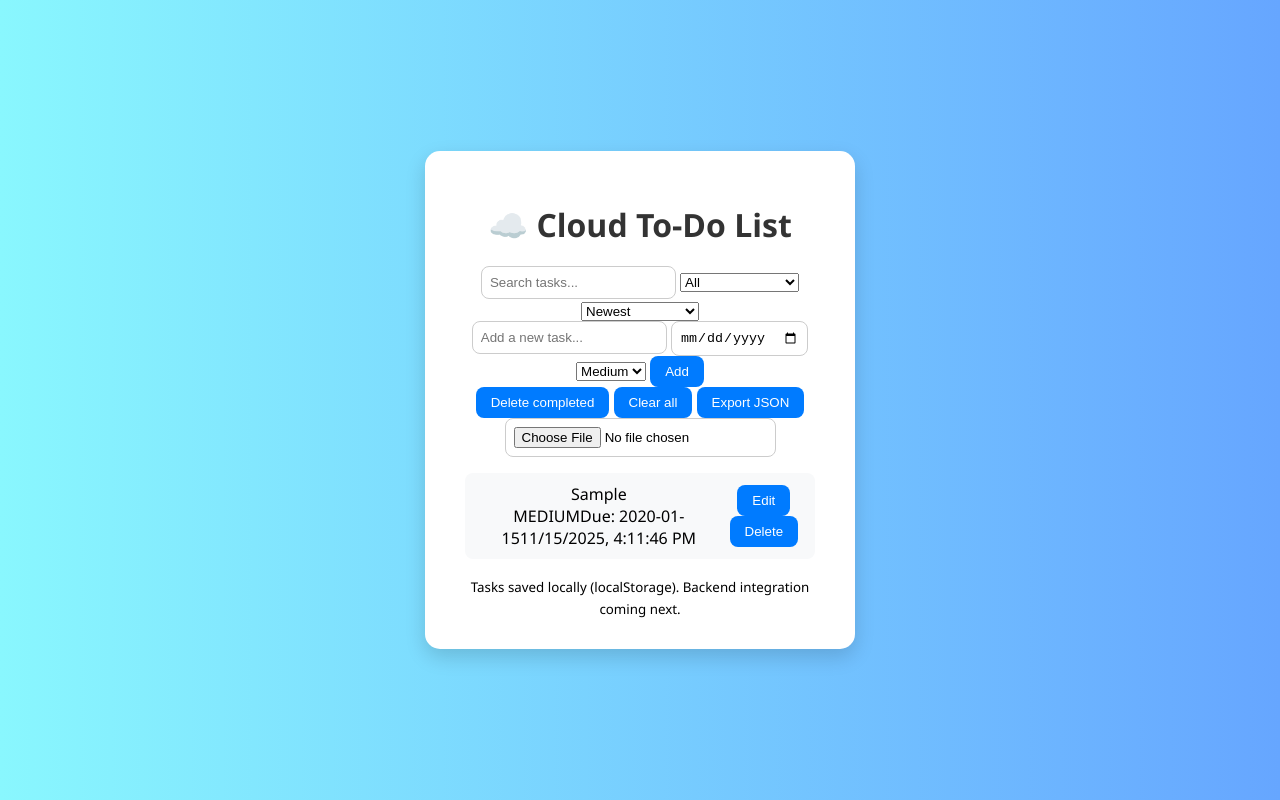
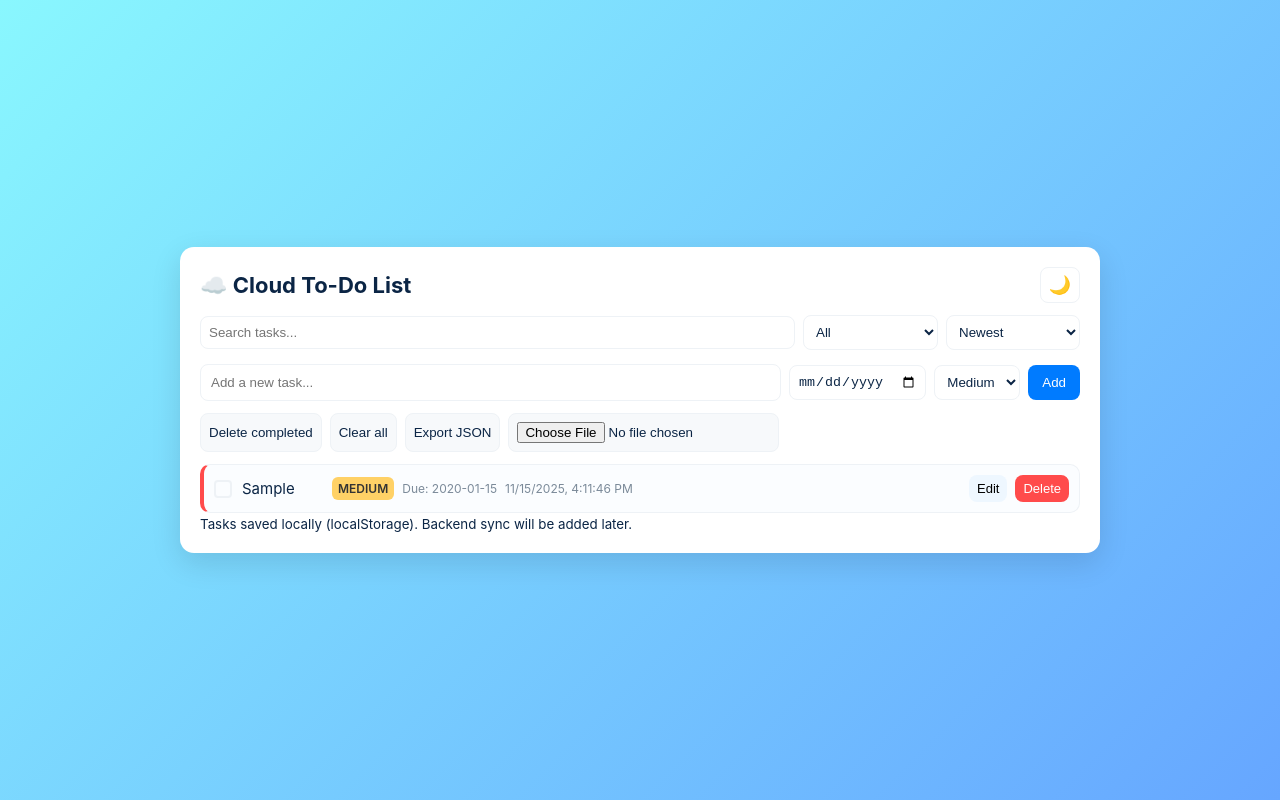
Before and after one commit to anujahanamagoudar/cloud-todo, a website: page index.html in a window 1280 px wide. Both pictures are taken after typing "Sample", "2020-01-15" into the empty fields and a click on the button "Add". Drawn offline with Linux system fonts and the light colour scheme.

Commit message:
Updated complete frontend: UI + dark mode + enhancements

```diff
--- a/index.html
+++ b/index.html
@@ -9,7 +9,12 @@
   <body>
     <div class="app-container">
       <header>
-        <h1>☁️ Cloud To-Do List</h1>
+        <div class="header-row">
+          <h1>☁️ Cloud To-Do List</h1>
+          <!-- Dark Mode Toggle -->
+          <button id="themeToggle" class="theme-toggle" aria-label="Toggle theme">🌙</button>
+        </div>
+
         <div class="top-actions">
           <input id="searchInput" placeholder="Search tasks..." />
           <select id="filterSelect">
@@ -48,10 +53,10 @@
         <input id="importFile" type="file" accept="application/json" />
       </section>
 
-      <ul id="taskList" class="task-list"></ul>
+      <ul id="taskList" class="task-list" aria-live="polite"></ul>
 
       <footer>
-        <small>Tasks saved locally (localStorage). Backend integration coming next.</small>
+        <small>Tasks saved locally (localStorage). Backend sync will be added later.</small>
       </footer>
     </div>
 
--- a/main.js
+++ b/main.js
@@ -1,7 +1,5 @@
-// main.js — defensive (avoid null refs and common runtime errors)
-
+// main.js — defensive, feature-rich frontend (no TypeScript build required)
 (function () {
-  // getElement helper (returns null if not found)
   const $ = (id) => document.getElementById(id);
 
   const taskInput = $("taskInput");
@@ -16,46 +14,38 @@
   const clearAllBtn = $("clearAll");
   const exportBtn = $("exportBtn");
   const importFile = $("importFile");
+  const themeToggle = $("themeToggle");
 
   if (!taskList) {
-    console.error("Critical: #taskList not found in HTML. Make sure index.html includes <ul id='taskList'>.");
+    console.error("Critical: #taskList not found. Check index.html.");
     return;
   }
 
-  // load tasks safely
+  // load tasks
   let tasks = [];
   try {
     const raw = localStorage.getItem("tasks");
     tasks = raw ? JSON.parse(raw) : [];
     if (!Array.isArray(tasks)) tasks = [];
   } catch (e) {
-    console.warn("Could not parse tasks from localStorage, resetting.", e);
+    console.warn("Could not parse tasks, resetting.", e);
     tasks = [];
   }
 
   const save = () => {
-    try {
-      localStorage.setItem("tasks", JSON.stringify(tasks));
-    } catch (e) {
-      console.warn("Saving tasks failed:", e);
-    }
+    try { localStorage.setItem("tasks", JSON.stringify(tasks)); } catch (e) { console.warn(e); }
   };
 
   const uid = () => Date.now().toString(36) + Math.random().toString(36).slice(2, 8);
 
   const todayISO = () => {
     const d = new Date();
-    const y = d.getFullYear();
-    const m = String(d.getMonth() + 1).padStart(2, "0");
-    const day = String(d.getDate()).padStart(2, "0");
-    return `${y}-${m}-${day}`;
+    return `${d.getFullYear()}-${String(d.getMonth()+1).padStart(2,"0")}-${String(d.getDate()).padStart(2,"0")}`;
   };
 
-  function isOverdue(t) {
-    return t && t.dueDate ? t.dueDate < todayISO() && !t.completed : false;
-  }
+  function isOverdue(t) { return t && t.dueDate ? t.dueDate < todayISO() && !t.completed : false; }
 
-  // Render tasks into #taskList
+  // Render function
   function renderTasks() {
     const q = (searchInput && searchInput.value || "").trim().toLowerCase();
     const filter = (filterSelect && filterSelect.value) || "all";
@@ -63,7 +53,7 @@
 
     let list = tasks.slice();
 
-    // Filter
+    // filters
     if (filter === "active") list = list.filter(t => !t.completed);
     if (filter === "completed") list = list.filter(t => t.completed);
     if (filter === "overdue") list = list.filter(isOverdue);
@@ -71,10 +61,9 @@
     if (filter === "medium") list = list.filter(t => t.priority === "medium");
     if (filter === "low") list = list.filter(t => t.priority === "low");
 
-    // Search
     if (q) list = list.filter(t => (t.text || "").toLowerCase().includes(q));
 
-    // Sort
+    // sorting
     if (sort === "created_desc") list.sort((a, b) => b.createdAt - a.createdAt);
     if (sort === "created_asc") list.sort((a, b) => a.createdAt - b.createdAt);
     if (sort === "due_asc") list.sort((a, b) => {
@@ -87,11 +76,9 @@
       list.sort((a, b) => order[a.priority] - order[b.priority]);
     }
 
-    // clear
     taskList.innerHTML = "";
 
     list.forEach(t => {
-      // defensive checks
       if (!t || !t.id) return;
 
       const li = document.createElement("li");
@@ -136,9 +123,7 @@
 
       const created = document.createElement("span");
       created.className = "timestamp";
-      let createdText = "";
-      try { createdText = new Date(t.createdAt).toLocaleString(); } catch(e) { createdText = ""; }
-      created.textContent = createdText;
+      try { created.textContent = new Date(t.createdAt).toLocaleString(); } catch (e) { created.textContent = ""; }
 
       meta.appendChild(priorityBadge);
       if (t.dueDate) meta.appendChild(dueEl);
@@ -170,13 +155,11 @@
         save(); renderTasks();
       });
 
-      // priority change on click
       priorityBadge.addEventListener("click", () => {
         t.priority = t.priority === "high" ? "medium" : t.priority === "medium" ? "low" : "high";
         save(); renderTasks();
       });
 
-      // change due date quickly
       dueEl.addEventListener("click", () => {
         const newDate = prompt("Set due date (YYYY-MM-DD), empty to remove:", t.dueDate || "");
         if (newDate === null) return;
@@ -191,10 +174,10 @@
       li.appendChild(btns);
       taskList.appendChild(li);
 
-      // drag & drop (defensive)
+      // drag & drop for reordering
       li.draggable = true;
       li.addEventListener("dragstart", (e) => {
-        try { e.dataTransfer && e.dataTransfer.setData("text/plain", t.id); } catch (_) {}
+        try { e.dataTransfer && e.dataTransfer.setData("text/plain", t.id); } catch(_) {}
         li.classList.add("dragging");
       });
       li.addEventListener("dragend", () => li.classList.remove("dragging"));
@@ -209,7 +192,7 @@
             tasks.splice(toIndex, 0, moved);
             save(); renderTasks();
           }
-        } catch (err) { /* ignore drop errors */ }
+        } catch (err) { /* ignore */ }
       });
       li.addEventListener("dragover", (e) => e.preventDefault());
     });
@@ -228,7 +211,7 @@
       priority: (prioritySelect && prioritySelect.value) || "medium"
     };
     tasks.unshift(newTask);
-    if (taskInput) taskInput.value = "";
+    taskInput.value = "";
     if (dueInput) dueInput.value = "";
     save(); renderTasks();
   }
@@ -281,7 +264,6 @@
     } catch (e) { alert("Import failed"); }
   });
 
-  // search/filter/sort listeners
   searchInput && searchInput.addEventListener("input", () => renderTasks());
   filterSelect && filterSelect.addEventListener("change", () => renderTasks());
   sortSelect && sortSelect.addEventListener("change", () => renderTasks());
@@ -289,6 +271,22 @@
   addBtn && addBtn.addEventListener("click", addTask);
   taskInput && taskInput.addEventListener("keydown", (e) => { if (e.key === "Enter") addTask(); });
 
+  // theme: load saved
+  try {
+    const savedTheme = localStorage.getItem("theme") || "light";
+    if (savedTheme === "dark") {
+      document.body.classList.add("dark");
+      if (themeToggle) themeToggle.textContent = "☀️";
+    }
+  } catch (e) { /* ignore */ }
+
+  // theme toggle
+  themeToggle && themeToggle.addEventListener("click", () => {
+    const isDark = document.body.classList.toggle("dark");
+    themeToggle.textContent = isDark ? "☀️" : "🌙";
+    try { localStorage.setItem("theme", isDark ? "dark" : "light"); } catch (e) {}
+  });
+
   // initial render
   renderTasks();
 })();
--- a/style.css
+++ b/style.css
@@ -1,79 +1,91 @@
-body {
-  font-family: 'Segoe UI', Tahoma, sans-serif;
-  background: linear-gradient(to right, #89f7fe, #66a6ff);
-  min-height: 100vh;
-  display: flex;
-  align-items: center;
-  justify-content: center;
-  margin: 0;
+/* Theme variables */
+:root{
+  --bg1:#89f7fe;
+  --bg2:#66a6ff;
+  --card:#ffffff;
+  --text:#0b2545;
+  --item-bg:#fbfdff;
+  --border:#eef2f6;
+  --muted:#7b8a99;
+  --accent:#007bff;
+  --danger:#ff4b4b;
+  --success:#2bb673;
+  --high:#ff8a65;
+  --medium:#ffd166;
+  --low:#a3d2ca;
 }
 
-.app-container {
-  background-color: white;
-  border-radius: 15px;
-  padding: 30px 40px;
-  box-shadow: 0 8px 20px rgba(0, 0, 0, 0.15);
-  width: 350px;
-  text-align: center;
+/* Dark theme overrides */
+.dark{
+  --bg1:#11121a;
+  --bg2:#1b1b2b;
+  --card:#12121a;
+  --text:#e6e6e6;
+  --item-bg:#1b1b26;
+  --border:#2a2a3a;
+  --muted:#9aa4b2;
+  --accent:#4aa3ff;
 }
 
-h1 {
-  color: #333;
-  margin-bottom: 20px;
+/* Basic reset */
+*{box-sizing:border-box}
+body{
+  font-family:Inter,system-ui,Segoe UI,Roboto,'Helvetica Neue',Arial;
+  background:linear-gradient(135deg,var(--bg1),var(--bg2));
+  min-height:100vh;margin:0;display:flex;align-items:center;justify-content:center;
+  padding:20px;color:var(--text);
 }
 
-.todo-input {
-  display: flex;
-  gap: 10px;
-  margin-bottom: 20px;
+.app-container{
+  width:100%;
+  max-width:920px;
+  background:var(--card);
+  border-radius:14px;
+  padding:20px;
+  box-shadow:0 10px 30px rgba(10,10,20,0.12);
 }
 
-input {
-  flex: 1;
-  padding: 8px;
-  border: 1px solid #ccc;
-  border-radius: 8px;
+/* Header & controls */
+.header-row{display:flex;justify-content:space-between;align-items:center;gap:12px}
+h1{margin:0;font-size:22px}
+.theme-toggle{font-size:18px;background:none;border:1px solid var(--border);padding:6px 8px;border-radius:8px;cursor:pointer}
+
+.top-actions{display:flex;gap:8px;align-items:center;margin-top:12px}
+.top-actions input{flex:1;padding:8px;border-radius:8px;border:1px solid var(--border);background:transparent;color:var(--text)}
+.top-actions select{padding:8px;border-radius:8px;border:1px solid var(--border);background:transparent;color:var(--text)}
+
+.add-area{display:flex;gap:8px;margin-top:14px;align-items:center}
+#taskInput{flex:1;padding:10px;border-radius:8px;border:1px solid var(--border);background:transparent;color:var(--text)}
+#dueInput{padding:8px;border-radius:8px;border:1px solid var(--border);background:transparent;color:var(--text)}
+#prioritySelect{padding:8px;border-radius:8px;border:1px solid var(--border);background:transparent;color:var(--text)}
+#addBtn{padding:10px 14px;border-radius:8px;border:none;background:var(--accent);color:#fff;cursor:pointer}
+
+.controls{display:flex;gap:8px;flex-wrap:wrap;margin:12px 0}
+.controls button, .controls input[type=file]{padding:8px;border-radius:8px;border:1px solid var(--border);background:#f7f9fb;cursor:pointer;color:var(--text)}
+
+.task-list{list-style:none;padding:0;margin:0;display:flex;flex-direction:column;gap:8px}
+.task-item{display:flex;align-items:center;gap:10px;padding:10px;border-radius:10px;background:var(--item-bg);border:1px solid var(--border)}
+.left{display:flex;align-items:center;gap:10px;flex:1}
+.checkbox{width:18px;height:18px;border-radius:4px;border:2px solid var(--border);display:inline-flex;align-items:center;justify-content:center;cursor:pointer}
+.checkbox.checked{background:var(--success);border-color:var(--success);color:#fff}
+.task-text{font-size:15px;outline:none;min-width:80px}
+.task-meta{display:flex;gap:8px;align-items:center;font-size:12px;color:var(--muted)}
+.timestamp{color:var(--muted)}
+.btns{display:flex;gap:8px}
+.btn{padding:6px 8px;border-radius:8px;border:none;cursor:pointer}
+.btn.edit{background:#eef7ff}
+.btn.delete{background:var(--danger);color:#fff}
+.btn.small{padding:6px 8px;font-size:13px}
+
+.priority-high{background:var(--high);padding:4px 6px;border-radius:6px;color:#fff;font-weight:600;font-size:12px}
+.priority-medium{background:var(--medium);padding:4px 6px;border-radius:6px;color:#333;font-weight:600;font-size:12px}
+.priority-low{background:var(--low);padding:4px 6px;border-radius:6px;color:#0b2545;font-weight:600;font-size:12px}
+
+.task-item.overdue{border-left:4px solid var(--danger)}
+.task-item.completed{opacity:0.7;text-decoration:line-through}
+
+/* Responsive */
+@media(max-width:720px){
+  .add-area{flex-direction:column;align-items:stretch}
+  .top-actions{flex-direction:column}
 }
-
-button {
-  background-color: #007bff;
-  color: white;
-  border: none;
-  border-radius: 8px;
-  padding: 8px 15px;
-  cursor: pointer;
-  transition: 0.3s;
-}
-
-button:hover {
-  background-color: #0056b3;
-}
-
-ul {
-  list-style-type: none;
-  padding: 0;
-}
-
-li {
-  background-color: #f8f9fa;
-  margin: 8px 0;
-  padding: 10px;
-  border-radius: 8px;
-  display: flex;
-  justify-content: space-between;
-  align-items: center;
-}
-
-li.completed span {
-  text-decoration: line-through;
-  color: #888;
-}
-
-.delete-btn {
-  background-color: #ff4b4b;
-  border: none;
-  color: white;
-  border-radius: 8px;
-  padding: 5px 10px;
-  cursor: pointer;
-}
```
Also changed, not shown: main.ts (deleted, +0 -68 lines).
